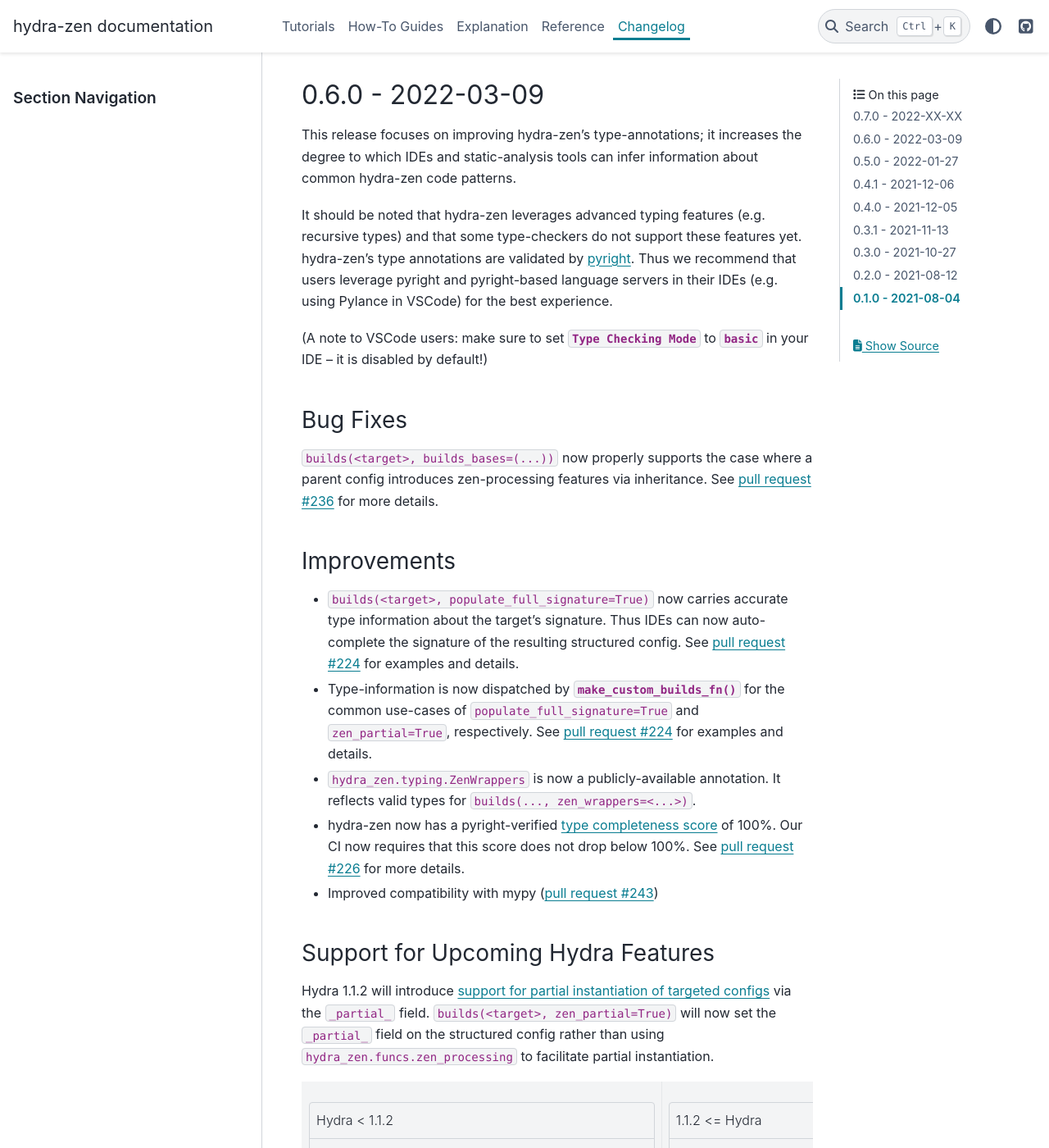
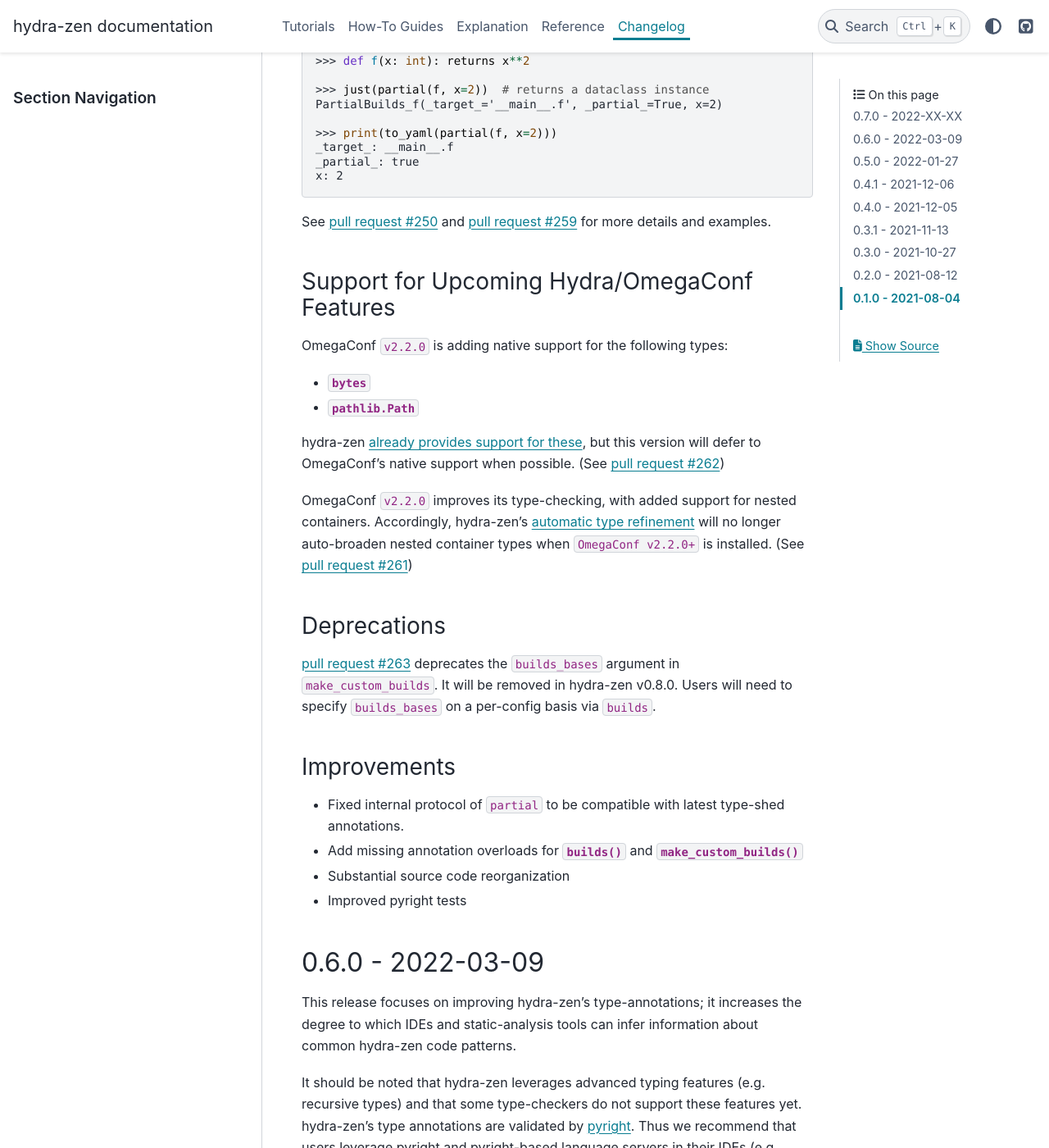
Before and after one commit to mit-ll-responsible-ai/hydra-zen, a Sphinx documentation site: the page built from docs/source/changes.rst, in a window 1280 px wide and 1400 px high, scrolled down 724 px. Shown: the whole window at 82% size. Built offline with Sphinx 7.4.7 and the PyData theme 0.15.4, drawn with Linux system fonts in a browser that asks for light colours; the version number could not be read and is left out; some of the changed text lies outside the part shown.

Commit message:
update changelog and docs

```diff
--- a/docs/source/changes.rst
+++ b/docs/source/changes.rst
@@ -16,6 +16,14 @@
 
 New Features
 ------------
+
+**Support for defaults lists**
+
+A `defaults list <https://hydra.cc/docs/advanced/defaults_list/>`_ can be passed to :func:`~hydra_zen.builds` and :func:`~hydra_zen.make_config` via the new ``hydra_defaults`` argument. Basic runtime and static type-checking are performed on this field. See :pull:`264` for more details and examples.
+
+
+**Improved functionality for types with Specialized hydra-zen support**
+
 :func:`~hydra_zen.just`, :func:`~hydra_zen.to_yaml`, and :func:`~hydra_zen.save_as_yaml` can directly
 operate on values of :ref:`types with specialized support from hydra-zen <additional-types>`; these
 values will automatically be converted to structured configs.
@@ -34,6 +42,39 @@
    _target_: __main__.f
    _partial_: true
    x: 2
+
+See :pull:`250` and :pull:`259` for more details and examples.
+
+Support for Upcoming Hydra/OmegaConf Features
+---------------------------------------------
+OmegaConf ``v2.2.0`` is adding native support for the following types:
+
+- :py:class:`bytes`
+- :py:class:`pathlib.Path`
+
+hydra-zen :ref:`already provides support for these <additional-types>`, but this version will defer to OmegaConf's native support when possible. (See :pull:`262`)
+
+OmegaConf ``v2.2.0`` improves its type-checking, with added support for nested
+containers. Accordingly, hydra-zen's :ref:`automatic type refinement <type-support>`
+will no longer auto-broaden nested container types when ``OmegaConf v2.2.0+`` is
+installed. (See :pull:`261`)
+
+
+.. _0p7p0-deprecations:
+
+Deprecations
+------------
+:pull:`263` deprecates the ``builds_bases`` argument in ``make_custom_builds``. It will
+be removed in hydra-zen v0.8.0. Users will need to specify ``builds_bases`` on a
+per-config basis via ``builds``.
+
+
+Improvements
+------------
+- Fixed internal protocol of ``partial`` to be compatible with latest type-shed annotations.
+- Add missing annotation overloads for :func:`~hydra_zen.builds` and :func:`~hydra_zen.make_custom_builds`
+- Substantial source code reorganization
+- Improved pyright tests
 
 .. _v0.6.0:
 
--- a/docs/source/conf.py
+++ b/docs/source/conf.py
@@ -43,7 +43,7 @@
     "numpydoc",
     "sphinx_copybutton",
     "sphinx_tabs.tabs",
-    "sphinx_codeautolink",
+    # "sphinx_codeautolink",
 ]
 
 # Strip input prompts:
--- a/docs/source/explanation/type_refinement.rst
+++ b/docs/source/explanation/type_refinement.rst
@@ -22,6 +22,7 @@
    - Nesting of Structured Configs
    - Containers (List and Dict) containing primitives or Structured Configs
    - Optional fields
+   - Nested containers (*added in OmegaConf v2.2.0*)
 
 Annotations that fall outside of this subset will cause Hydra to raise an error.
 This means that the following config:
```
Also changed, not shown: docs/source/tutorials/config_groups.rst (+5 -5 lines).
